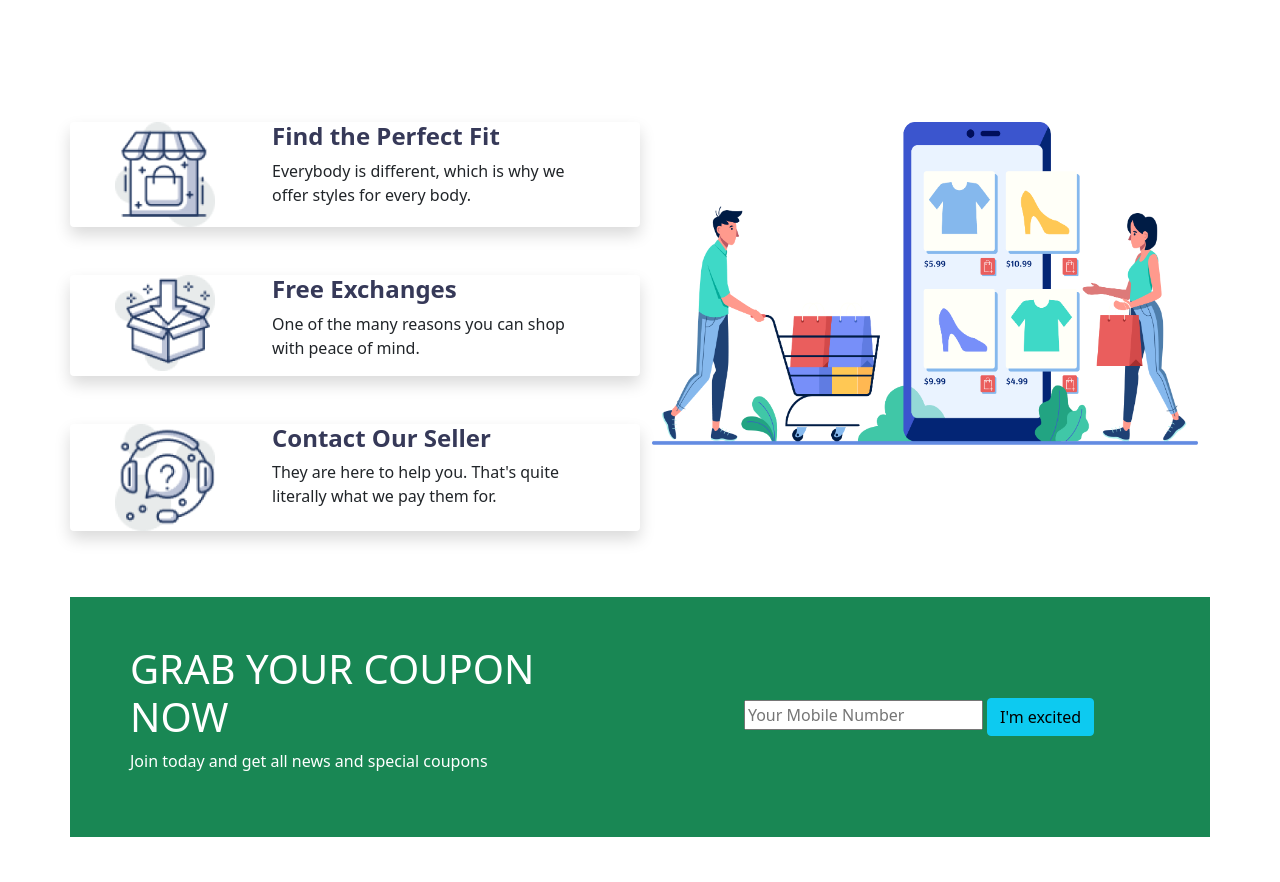
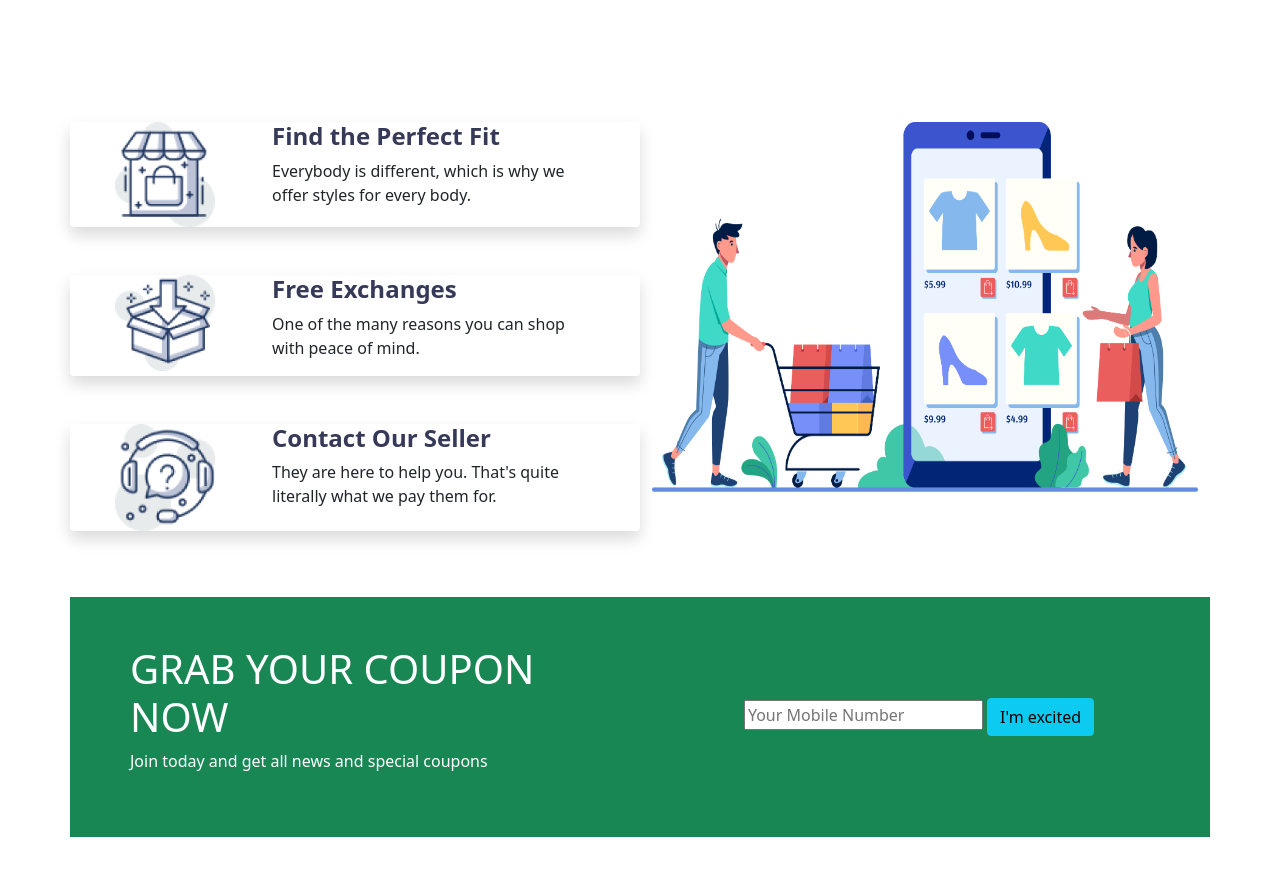
Before and after one commit to fariaabid/penguin-fashion, a plain HTML site: page index.html in a window 1280 px wide. Shown: the part 2260-3142 px from the top of the page. Drawn offline with nearby package versions, Linux system fonts and the light colour scheme.

Commit message:
finally assignment sesh

```diff
--- a/css/style.css
+++ b/css/style.css
@@ -85,7 +85,9 @@ body{
     margin-top: 100px;
     margin-bottom: 50px;
 }
-
+#forth-section-image{
+    height: 370px;
+}
 .footer-height{
     height: 100px;
 }
--- a/index.html
+++ b/index.html
@@ -191,7 +191,7 @@
               </div>
           </div>
           <div class="col-md-6 order-0 order-md-1 mt-5 mb-5 text-center">
-              <img class="img-fluid" src="images/XMLID 1.png" alt="">
+              <img class="img-fluid" id="forth-section-image" src="images/XMLID 1.png" alt="">
           </div>
       </div>
   </div>
```
